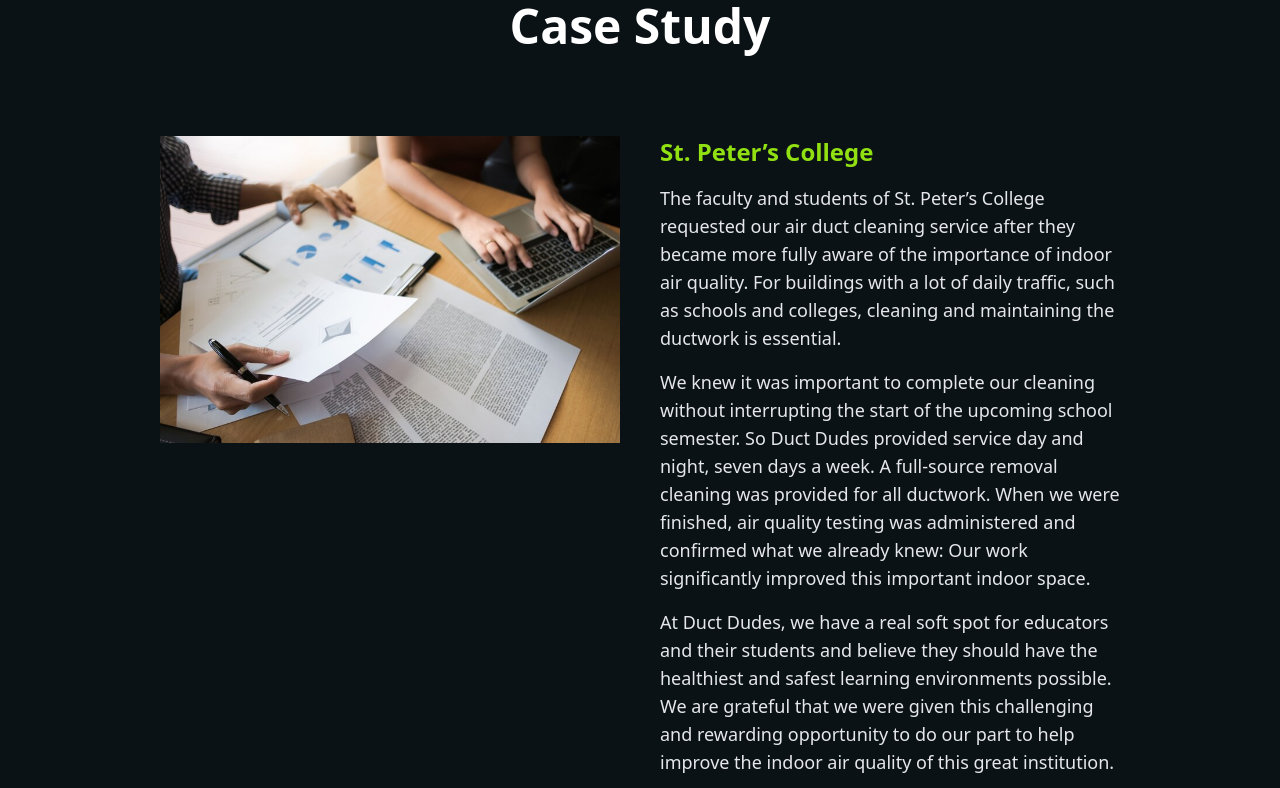
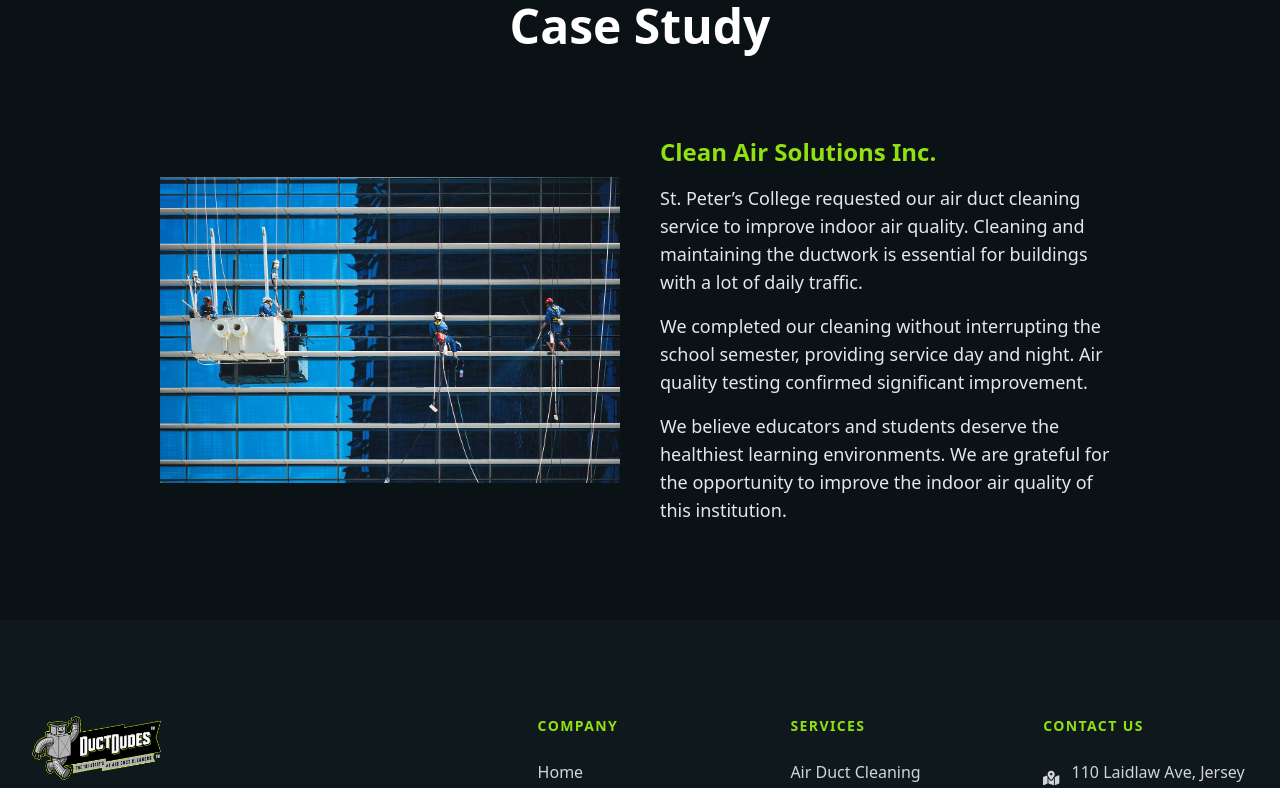
Before and after one commit to Haider-Ali-HA/CleaningWebsite, a React (Vite) app: page /resources/case-study-1 in a window 1280 px wide. Shown: the part 900-1688 px from the top of the page. Built offline with nearby package versions, Linux system fonts and the light colour scheme.

Commit message:
adjust some minor changes

```diff
--- a/src/components/resources/CaseStudy.jsx
+++ b/src/components/resources/CaseStudy.jsx
@@ -20,9 +20,9 @@
               initial="hidden"
               animate={isInView ? "visible" : "hidden"}
               variants={fadeInLeftAnimation}
-              className="relative flex  flex-col  lg:flex-row   gap-6 mt-10 md:mt-0"
+              className="relative flex flex-col lg:flex-row gap-6 mt-10 md:mt-0"
             >
-              <div className="overflow-hidden aspect-w-3 aspect-h-4 relative">
+              <div className="overflow-hidden aspect-w-3 aspect-h-4 relative rounded-md">
                 <img
                   className="object-cover object-top w-full h-full origin-top scale-150 opacity-50"
                   src={Image1}
@@ -32,15 +32,14 @@
 
                   <Link
                     to="/resources/case-study-1"
-                    className="text-white text-2xl font-bold text-center hover:underline"
+                    className="text-white px-1 text-2xl font-bold text-center hover:underline"
                   >
-                    St. Peter's College{" "}
+                    Clean Air Solutions Inc.
                   </Link>
                 </div>
               </div>
 
-              <div className="relative">
-                <div className="h-full overflow-hidden aspect-w-3 aspect-h-4 relative">
+              <div className="relative overflow-hidden aspect-w-3 aspect-h-4 rounded-md">
                 <img
                   className="object-cover object-top w-full h-full origin-top scale-150 opacity-50"
                   src={Image2}
@@ -50,11 +49,10 @@
 
                     <Link
                       to="/resources/case-study-2"
-                      className="text-white text-2xl font-bold text-center hover:underline"
+                      className="text-white px-1 text-2xl font-bold text-center hover:underline"
                     >
-                      The Atlantic City Fire Department
+                      Fresh Breeze Duct Cleaning
                     </Link>
-                  </div>
                   </div>
                 </div>
               </motion.div>
--- a/src/components/resources/CustomerReviews.jsx
+++ b/src/components/resources/CustomerReviews.jsx
@@ -40,9 +40,9 @@
               variants={fadeInRightAnimation}
               class="relative pl-20 pr-6 sm:pl-6 md:px-0"
             >
-              <div class="relative w-full max-w-xs mt-4 mb-10 ml-auto">
+              <div class="relative w-full  max-w-xs mt-4 mb-10 ml-auto">
                 <img
-                  class="ml-auto"
+                  class="ml-auto rounded-md"
                   src="https://cdn.rareblocks.xyz/collection/celebration/images/features/1/person.jpg"
                   alt=""
                 />
--- a/src/components/resources/SingleBlogData.jsx
+++ b/src/components/resources/SingleBlogData.jsx
@@ -1,4 +1,4 @@
-import React from "react";
+import React, { useRef } from "react";
 import { useLocation } from "react-router-dom";
 import Blog1 from "../../assets/resources/blog1.jpg";
 import Blog2 from "../../assets/resources/blog2.jpg";
@@ -7,19 +7,21 @@
 import Navbar from "../common/Navbar";
 import Hero from "../common/Hero";
 import Image from "../../assets/about/about.jpg"; // Adjusted image path
+import { useAnimations } from "../../context/Animations";
+import { useInView, motion } from "framer-motion";
 
 const blogPosts = [
   {
     id: 1,
     title: "Why Regular Air Duct Cleaning is Essential for Your Health",
     description:
-      "Air ducts are a hidden part of your HVAC system, but they play a significant role in the air quality you breathe. Over time, they collect dust, debris, and allergens that can circulate through your home, leading to poor air quality and health issues. Regular air duct cleaning helps eliminate these harmful particles, ensuring you and your family breathe cleaner, fresher air. It also reduces the chances of mold growth and improves the overall efficiency of your HVAC system. Proper cleaning is essential for maintaining a healthy living environment.",
+      "Air ducts are a hidden part of your HVAC system, but they play a significant role in the air quality you breathe. Over time, they collect dust, debris, and allergens that can circulate through your home, leading to poor air quality and health issues. ",
     points: [
       "Health Benefits: Reduces the risk of respiratory problems, allergies, and asthma.",
       "Improves Air Quality: Provides fresher air throughout your home or office.",
       "Increases HVAC Efficiency: Enhances airflow and reduces energy bills.",
       "Prevents Mold Growth: Stops the development of mold and bacteria inside ducts.",
-      "Long-Term Health Maintenance: Regular cleaning ensures a healthier home environment."
+      "Long-Term Health Maintenance: Regular cleaning ensures a healthier home environment.",
     ],
     imageUrl: Blog1,
   },
@@ -27,13 +29,13 @@
     id: 2,
     title: "How Air Duct Cleaning Helps You Save Money",
     description:
-      "While air duct cleaning may seem like an unnecessary expense, it can save you money in the long run. Clean ducts allow your HVAC system to function more efficiently, reducing the need for frequent repairs. The cleaner your ducts, the less energy your HVAC system consumes, lowering utility bills. Regular maintenance also helps extend the lifespan of your HVAC system, preventing costly breakdowns. Here’s how keeping your air ducts clean can help your wallet.",
+      "While air duct cleaning may seem like an unnecessary expense, it can save you money in the long run. Clean ducts allow your HVAC system to function more efficiently, reducing the need for frequent repairs. The cleaner your ducts, the less energy your HVAC system consumes, lowering utility bills. ",
     points: [
       "Energy Efficiency: Reduces energy consumption by improving airflow.",
       "Lower Maintenance Costs: Prevents frequent HVAC repairs and breakdowns.",
       "Prolongs HVAC Lifespan: Regular cleaning extends the life of your HVAC system.",
       "Decreases Mold Remediation Costs: Prevents mold growth that may require expensive treatment.",
-      "Boosts HVAC Performance: Ensures that your system runs at peak efficiency."
+      "Boosts HVAC Performance: Ensures that your system runs at peak efficiency.",
     ],
     imageUrl: Blog2,
   },
@@ -41,13 +43,13 @@
     id: 3,
     title: "The Ultimate Guide to Residential Air Duct Cleaning",
     description:
-      "Residential air duct cleaning is often overlooked, but it is crucial for maintaining a clean and healthy home. Dust, pet dander, and other pollutants can accumulate inside your ducts, spreading allergens throughout your home. Cleaning your air ducts regularly ensures that the air circulating through your home is free from these harmful particles. This process also improves the efficiency of your HVAC system and helps you breathe easier. Here’s everything you need to know about maintaining clean ducts at home",
+      "Residential air duct cleaning is often overlooked, but it is crucial for maintaining a clean and healthy home. Dust, pet dander, and other pollutants can accumulate inside your ducts, spreading allergens throughout your home.",
     points: [
       "Cleaner Air at Home: Reduces allergens like dust and pet dander.",
       "Improves Comfort: Enhances airflow and temperature control.",
       "Protects Health: Reduces the spread of germs and bacteria.",
       "When to Schedule: Cleaning every 3-5 years or as needed.",
-      "Preventative Care: Prolongs the life of your HVAC system."
+      "Preventative Care: Prolongs the life of your HVAC system.",
     ],
     imageUrl: Blog3,
   },
@@ -55,13 +57,13 @@
     id: 4,
     title: "Commercial Duct Cleaning: A Smart Investment for Your Business",
     description:
-      "For businesses, clean air ducts are essential for maintaining both employee health and business efficiency. Commercial spaces, especially those with a large number of people, can quickly accumulate dust and allergens in the air ducts. Clean ducts help maintain good indoor air quality, improving the comfort and health of your employees and customers. Additionally, it ensures that your HVAC system works efficiently, preventing costly repairs. Invest in regular commercial duct cleaning for the benefit of your business.",
+      "For businesses, clean air ducts are essential for maintaining both employee health and business efficiency. Commercial spaces, especially those with a large number of people, can quickly accumulate dust and allergens in the air ducts. ",
     points: [
       "Healthier Employees: Reduces sick days by improving indoor air quality.",
       "Increases Productivity: Clean air helps maintain focus and efficiency.",
       "Lower Energy Bills: Clean ducts improve HVAC system performance.",
       "Improved Airflow: Enhances the distribution of fresh air throughout your building.",
-      "Complies with Regulations: Meets health and safety regulations in some industries."
+      "Complies with Regulations: Meets health and safety regulations in some industries.",
     ],
     imageUrl: Blog4,
   },
@@ -69,8 +71,14 @@
 
 const SingleBlogData = () => {
   const location = useLocation();
-  const blogId = parseInt(location.pathname.split("/").pop().replace("blog", ""));
+  const blogId = parseInt(
+    location.pathname.split("/").pop().replace("blog", "")
+  );
   const blog = blogPosts.find((post) => post.id === blogId);
+  const { fadeInLeftAnimation, fadeInUpAnimation, fadeInRightAnimation } =
+    useAnimations();
+  const refAnimation = useRef(null);
+  const isInView = useInView(refAnimation, { once: true });
 
   return (
     <>
@@ -83,22 +91,40 @@
       <div className="py-12 px-4 sm:px-6 lg:px-8">
         <div className="max-w-4xl mx-auto">
           {/* Blog Header */}
-          <h1 className="text-3xl font-bold text-primary sm:text-4xl lg:text-5xl">
+          <motion.h1
+            ref={refAnimation}
+            initial="hidden"
+            animate={isInView ? "visible" : "hidden"}
+            variants={fadeInUpAnimation}
+            className="text-3xl font-bold text-primary sm:text-4xl lg:text-5xl"
+          >
             {blog.title}
-          </h1>
+          </motion.h1>
 
-          <div className="mt-8 flex flex-col lg:flex-row lg:space-x-8">
+          <div className="mt-8 flex flex-col lg:flex-row lg:space-x-8 ">
             {/* Blog Image */}
-            <div className="lg:w-1/2">
+            <motion.div
+              ref={refAnimation}
+              initial="hidden"
+              animate={isInView ? "visible" : "hidden"}
+              variants={fadeInLeftAnimation}
+              className="lg:w-1/2 flex items-center justify-center"
+            >
               <img
                 src={blog.imageUrl}
                 alt={blog.title}
                 className="w-full rounded-lg shadow-lg"
               />
-            </div>
+            </motion.div>
 
             {/* Blog Content */}
-            <div className="mt-8 lg:mt-0 lg:w-1/2 text-gray-200 leading-relaxed space-y-6">
+            <motion.div
+              ref={refAnimation}
+              initial="hidden"
+              animate={isInView ? "visible" : "hidden"}
+              variants={fadeInRightAnimation}
+              className="mt-8 lg:mt-0 lg:w-1/2 text-gray-200 leading-relaxed space-y-6"
+            >
               {blog.description.split("\n").map((paragraph, index) => (
                 <p key={index}>{paragraph}</p>
               ))}
@@ -106,10 +132,12 @@
               {/* Display Points */}
               <ul className="list-disc pl-5 mt-6 space-y-2">
                 {blog.points.map((point, index) => (
-                  <li key={index} className="text-gray-200">{point}</li>
+                  <li key={index} className="text-gray-200">
+                    {point}
+                  </li>
                 ))}
               </ul>
-            </div>
+            </motion.div>
           </div>
         </div>
       </div>
--- a/src/components/resources/SingleCaseStudy.jsx
+++ b/src/components/resources/SingleCaseStudy.jsx
@@ -1,32 +1,34 @@
-import React from "react";
+import React, { useRef } from "react";
 import { useLocation } from "react-router-dom";
 import Image1 from "../../assets/resources/casestudy1.jpg";
 import Image2 from "../../assets/resources/casestudy2.jpg";
 import Navbar from "../common/Navbar";
 import Hero from "../common/Hero";
 import Image from "../../assets/about/about.jpg"; // Adjusted image path
+import { useAnimations } from "../../context/Animations";
+import { useInView, motion } from "framer-motion";
 
 const CaseStudy1 = {
-  title: "St. Peter’s College",
+  title: "Clean Air Solutions Inc.",
   point1:
-    "The faculty and students of St. Peter’s College requested our air duct cleaning service after they became more fully aware of the importance of indoor air quality. For buildings with a lot of daily traffic, such as schools and colleges, cleaning and maintaining the ductwork is essential.",
+    "St. Peter’s College requested our air duct cleaning service to improve indoor air quality. Cleaning and maintaining the ductwork is essential for buildings with a lot of daily traffic.",
   point2:
-    "We knew it was important to complete our cleaning without interrupting the start of the upcoming school semester. So Duct Dudes provided service day and night, seven days a week. A full-source removal cleaning was provided for all ductwork. When we were finished, air quality testing was administered and confirmed what we already knew: Our work significantly improved this important indoor space.",
+    "We completed our cleaning without interrupting the school semester, providing service day and night. Air quality testing confirmed significant improvement.",
   point3:
-    "At Duct Dudes, we have a real soft spot for educators and their students and believe they should have the healthiest and safest learning environments possible. We are grateful that we were given this challenging and rewarding opportunity to do our part to help improve the indoor air quality of this great institution.",
+    "We believe educators and students deserve the healthiest learning environments. We are grateful for the opportunity to improve the indoor air quality of this institution.",
   Image: Image1,
 };
 
 const CaseStudy2 = {
-  title: "The Atlantic City Fire Department",
+  title: "Fresh Breeze Duct Cleaning",
   point1:
-    "Mold issues were discovered in the HVAC system and ductwork at the Atlantic City Fire Department. Environmentalists were consulted to conduct testing, which determined there were substantial and detrimental problems that were jeopardizing the health of the firefighters, EMTs and other building occupants.",
+    "Mold issues were discovered in the HVAC system and ductwork at the Atlantic City Fire Department, jeopardizing the health of the occupants.",
   point2:
-    "Duct Dudes provided our full-source removal cleaning on applicable, metal ductwork. We also provided replacement installations for the more porous and insulated ductwork. For more than two days and nights, our staff carried out the cleaning strategy provided by air systems cleaning specialist and company founder Tom Lachowicz.",
+    "We provided full-source removal cleaning on metal ductwork and replacement installations for porous ductwork. Our staff carried out the cleaning strategy over two days and nights.",
   point3:
-    "The environmentalists returned to conduct follow-up testing, and our work passed with flying colors.",
+    "Follow-up testing confirmed our work passed with flying colors.",
   point4:
-    "It was a tremendous honor to help improve living and working conditions for the brave members of the Atlantic City Fire Department.",
+    "It was an honor to improve living and working conditions for the brave members of the Atlantic City Fire Department.",
   Image: Image2,
 };
 
@@ -40,6 +42,9 @@
   const location = useLocation();
   const path = location.pathname;
   let caseStudy;
+  const { fadeInLeftAnimation, fadeInUpAnimation,fadeInRightAnimation } = useAnimations();
+  const refAnimation = useRef(null);
+  const isInView = useInView(refAnimation, { once: true });
 
   if (path === "/resources/case-study-1") {
     caseStudy = CaseStudy1;
@@ -52,29 +57,41 @@
   return (
     <div>
       <Navbar />
-    <Hero
-      title="Resources"
-      description="Restore your property to its original state with our expert fire restoration services."
-      Image={Image} // Adjusted image usage
-    />
+      <Hero
+        title="Resources"
+        description="Restore your property to its original state with our expert fire restoration services."
+        Image={Image} // Adjusted image usage
+      />
       <section className="py-10 sm:py-16 lg:py-24 ">
         <div className="max-w-5xl px-4 mx-auto sm:px-6 lg:px-8">
           <div className="mx-auto text-left md:max-w-lg lg:max-w-2xl md:text-center">
-            <h2 className="text-3xl font-bold leading-tight text-white sm:text-4xl lg:text-5xl lg:leading-tight">
+            <motion.h2
+              ref={refAnimation}
+              initial="hidden"
+              animate={isInView ? "visible" : "hidden"}
+              variants={fadeInUpAnimation}
+              className="text-3xl font-bold leading-tight text-white sm:text-4xl lg:text-5xl lg:leading-tight"
+            >
               Case Study
-            </h2>
+            </motion.h2>
           </div>
 
-          <div className="grid grid-cols-1 mt-8 md:mt-20 gap-y-6 md:grid-cols-2 gap-x-10">
-            <div>
+          <div className="grid grid-cols-1 items-center mt-8 md:mt-20 gap-y-6 md:grid-cols-2 gap-x-10">
+            <motion.div    ref={refAnimation}
+            initial="hidden"
+            animate={isInView ? "visible" : "hidden"}
+            variants={fadeInLeftAnimation}>
               <img
                 className="w-full mx-auto "
                 src={caseStudy.Image}
                 alt={caseStudy.title}
               />
-            </div>
+            </motion.div>
 
-            <div>
+            <motion.div    ref={refAnimation}
+            initial="hidden"
+            animate={isInView ? "visible" : "hidden"}
+            variants={fadeInRightAnimation}>
               <h3 className="text-2xl font-semibold text-primary">
                 {caseStudy.title}
               </h3>
@@ -91,9 +108,11 @@
                 <p className="mt-4 text-lg text-gray-200">{caseStudy.point4}</p>
               )}
               {caseStudy.description && (
-                <p className="mt-4 text-lg text-gray-200">{caseStudy.description}</p>
+                <p className="mt-4 text-lg text-gray-200">
+                  {caseStudy.description}
+                </p>
               )}
-            </div>
+            </motion.div>
           </div>
         </div>
       </section>
```
Also changed, not shown: src/assets/resources/casestudy1.jpg, src/assets/resources/casestudy2.jpg. Lines whose indentation alone changed are shown as unchanged.
